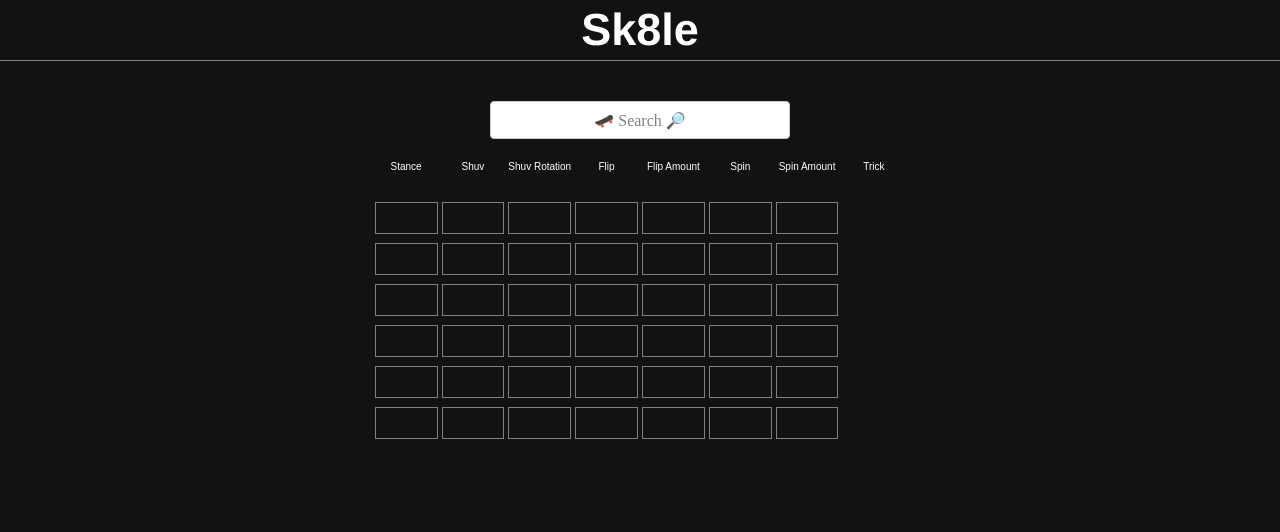
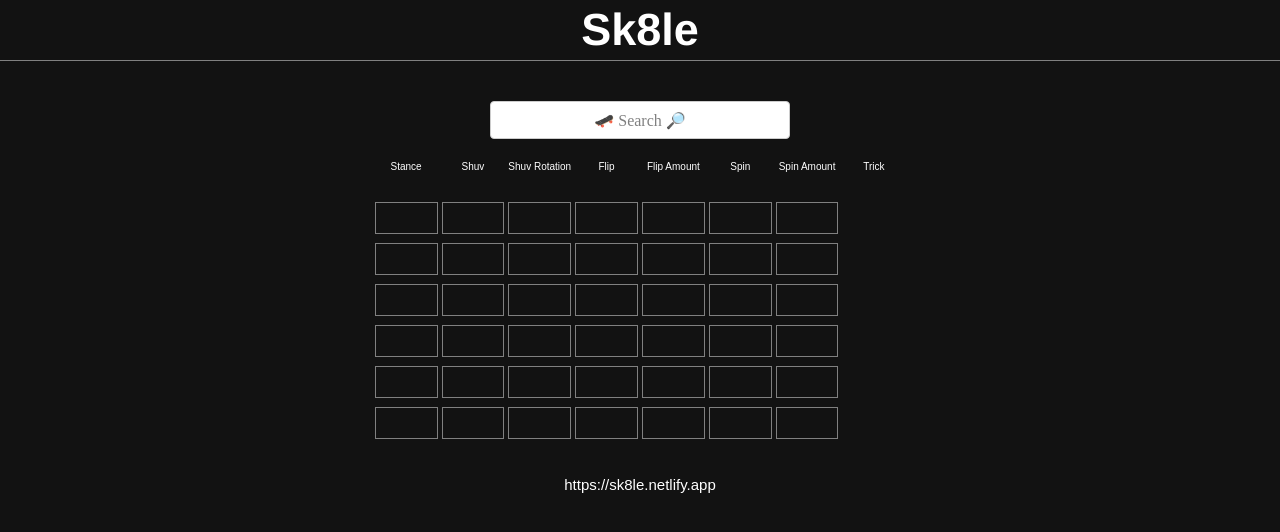
Before and after one commit to aldringordon/sk8le, a React (Create React App) app: page / in a window 1280 px wide. Shown: the top 532 px of the page. Built offline with nearby package versions, Linux system fonts and the light colour scheme.

Commit message:
plugged the url

```diff
--- a/src/components/CopyButton.js
+++ b/src/components/CopyButton.js
@@ -16,6 +16,8 @@ function CopyButton() {
             }
         }
 
+        text += "https://sk8le.netlify.app";
+
         navigator.clipboard.writeText(
             text
         )
--- a/src/components/ShareBoard.js
+++ b/src/components/ShareBoard.js
@@ -15,6 +15,7 @@ function ShareBoard() {
         <form>{shareBoard[4]}</form>
         <form>{shareBoard[5]}</form>
         <form>{shareBoard[6]}</form>
+        <form>https://sk8le.netlify.app</form>
 
         <div className="button" >
             <CopyButton />
```
